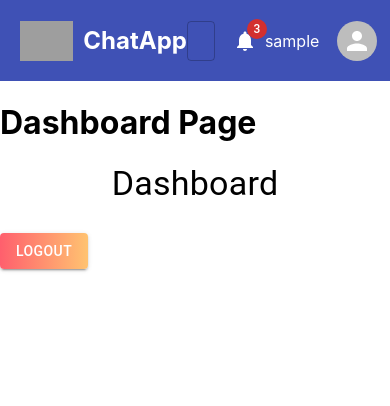
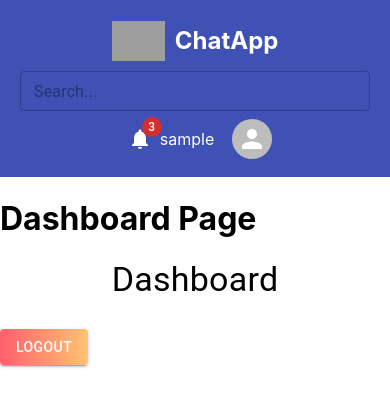
Before and after one commit to red-arrow-005/real-time-chat, a React (Create React App) app in the folder client/: page /dashboard in a window 390 px wide. Shown: the top 406 px of the page. Built offline with nearby package versions, Linux system fonts and the light colour scheme; sample sign-in values are in the browser's storage; grey boxes are pictures that could not be loaded.

Commit message:
"Added flex-wrap and media query to HeaderWrapper styled component"

```diff
--- a/client/src/components/Header/Header.js
+++ b/client/src/components/Header/Header.js
@@ -11,6 +11,11 @@ const HeaderWrapper = styled.header`
     justify-content: space-between;
     padding: 10px 20px;
     background-color: #3f51b5;
+    flex-wrap: wrap;
+
+    @media (max-width: 768px) {
+        justify-content: center;
+    }
 `;
 
 const Header = ({ user }) => {
```
